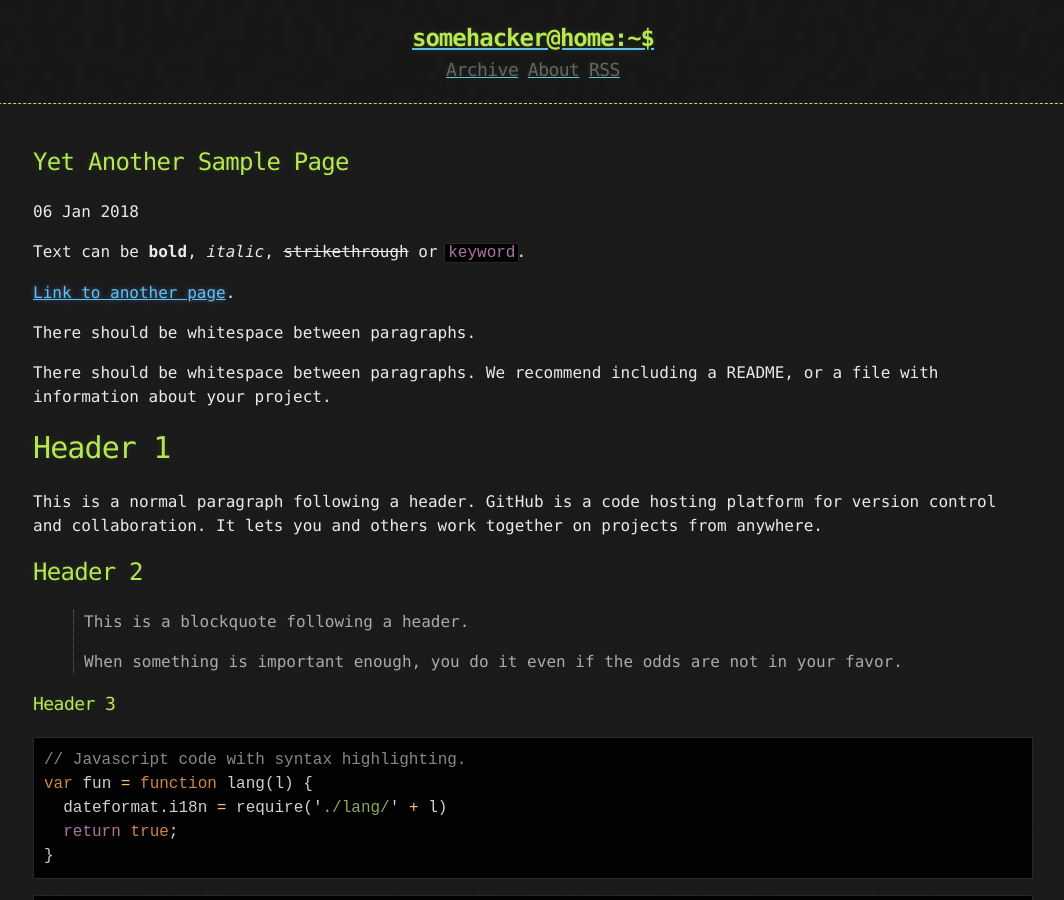
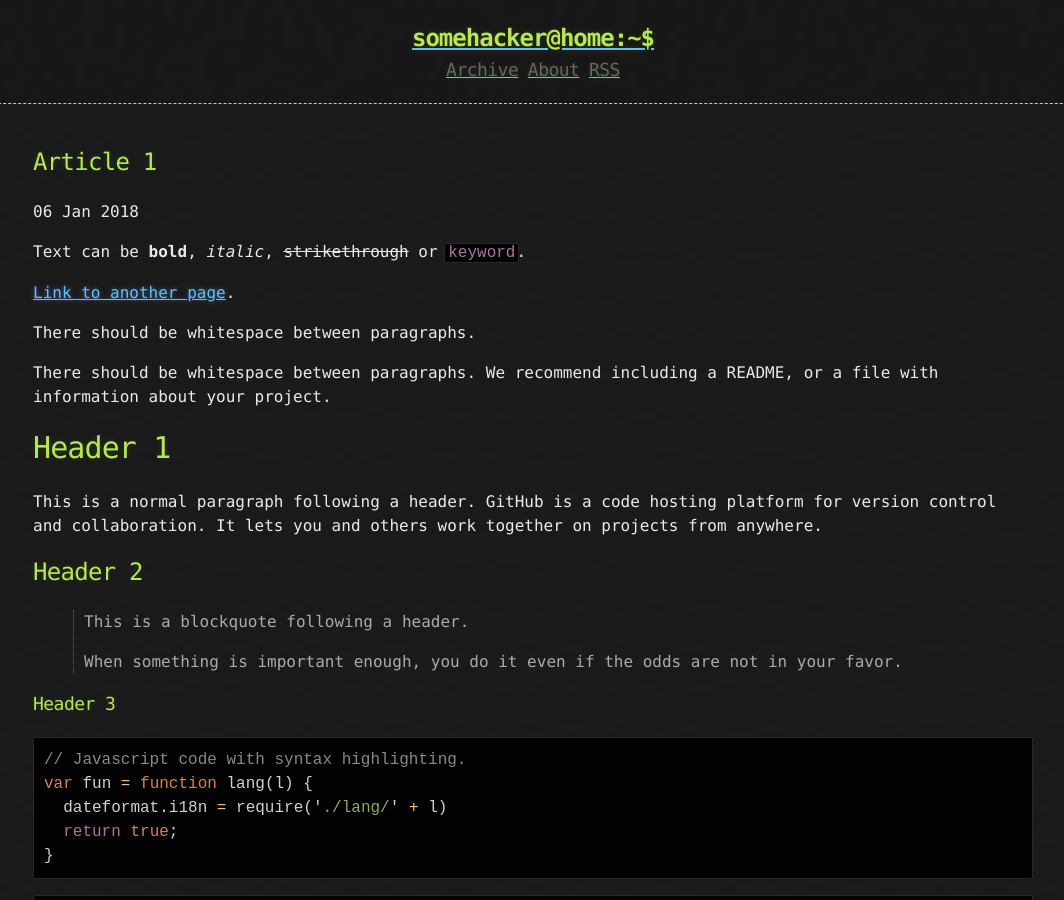
Before and after one commit to stackbit-projects/mi7g00sh-410b9, a Jekyll site: the page built from _posts/2018-01-06-Yet-Another-Sample-Page.md, in a window 1280 px wide and 900 px high. Shown: the whole window, without its empty margins (107-1171 px from the left). Built offline with Jekyll 4.4.1, drawn with Linux system fonts in a browser that asks for light colours.

Commit message:
2018-01-06-Yet-Another-Sample-Page.md: updated title

```diff
--- a/_posts/2018-01-06-Yet-Another-Sample-Page.md
+++ b/_posts/2018-01-06-Yet-Another-Sample-Page.md
@@ -1,5 +1,5 @@
 ---
-title: Yet Another Sample Page
+title: Article 1
 published: true
 ---
 
```
